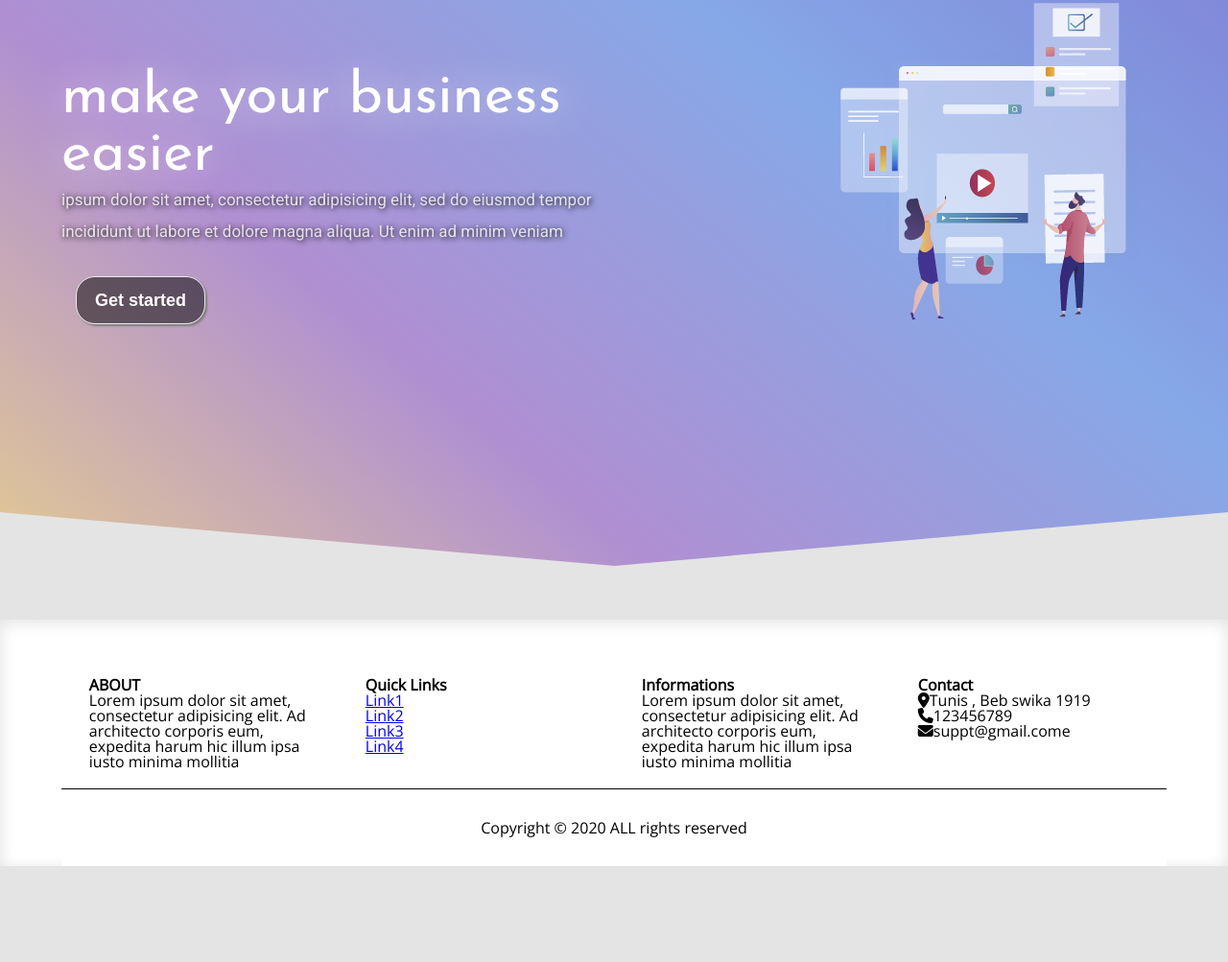
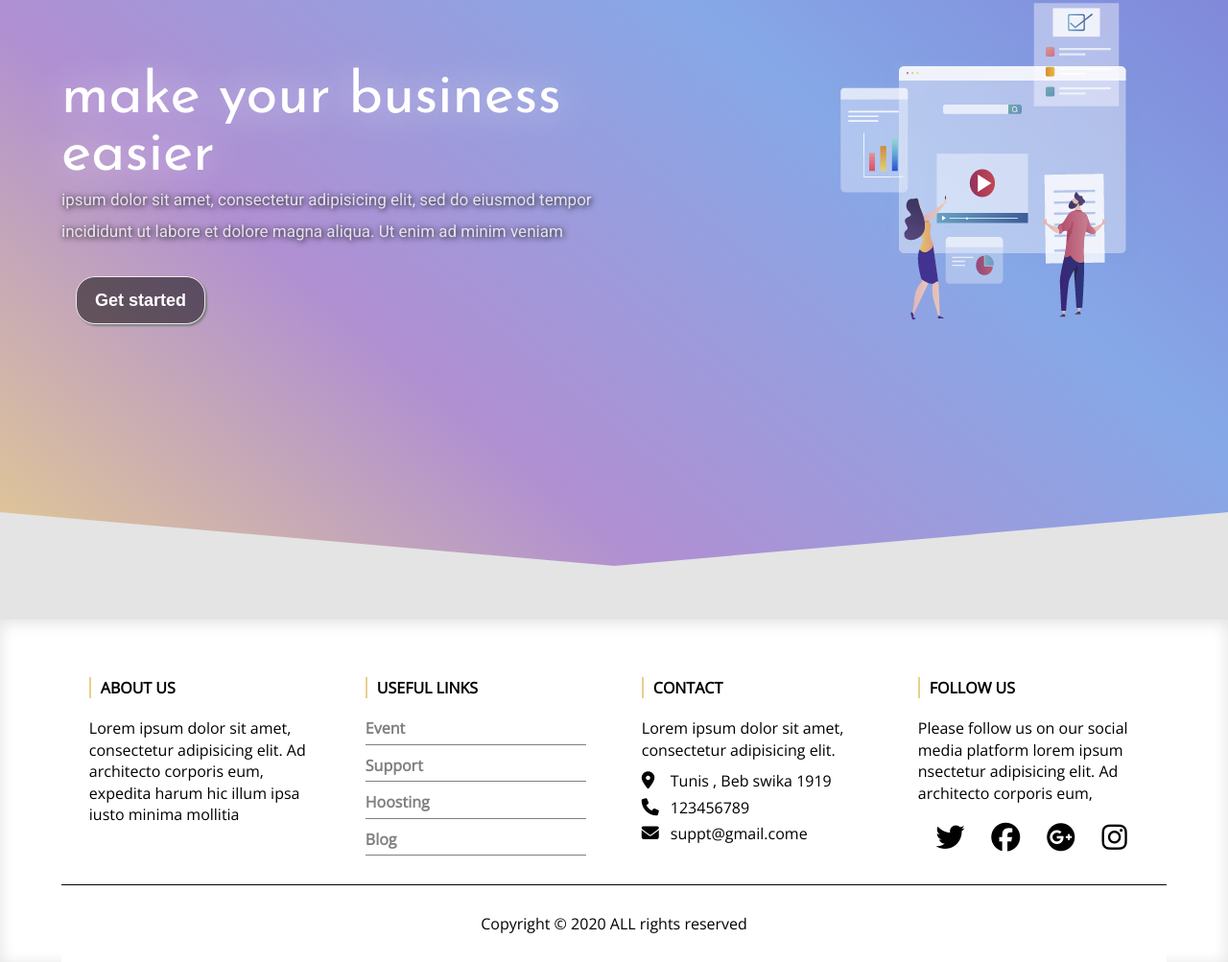
Before and after one commit to Machfar-Souhayel/User-Profile, a plain HTML site: page index.html in a window 1280 px wide. Shown: the part 154-1157 px from the top of the page at 96% size. Before the commit the page ends 1057 px from the top, so only its background shows below. Drawn offline with nearby package versions, Linux system fonts and the light colour scheme.

Commit message:
This is my last try

```diff
--- a/css/style.css
+++ b/css/style.css
@@ -318,6 +318,8 @@ footer .footer-container{
 
 footer .footer-container div{
 	width:	20%;
+	line-height: 1.4rem;
+
 }
 
 footer .footer-copyright{
@@ -333,10 +335,80 @@ footer .footer-copyright{
 }
 
 footer .footer-container div:nth-child(2) ul,
+footer .footer-container div:nth-child(3) ul,
 footer .footer-container div:nth-child(4) ul {
 	list-style: none;
 }
 
+footer .footer-social {
+	display: flex;
+	justify-content: space-around;
+}
+
+footer .footer-container > div h1{
+	border-left: 2px solid #e8cf8d;
+	margin-bottom: 20px;
+	padding-left: 10px;
+	font-weight: bold;
+}
+
+footer .footer-container .footer-black-1 p {
+	line-height: 1.4rem;
+}
+
+footer .footer-black-2 ul li {
+	border-bottom: 1px solid grey;
+	margin-bottom: 10px;
+	padding-bottom: 5px;
+	transition: .5s;
+}
+
+footer .footer-black-2 ul li:hover {
+	border-bottom: 1px solid #e8cf8d;
+}
+
+footer .footer-black-2 ul li a {
+	text-decoration: none;
+	font-weight: bold;
+	color: grey;
+	transition: 1s;
+	display: block;
+}
+
+footer .footer-black-2 ul li a:hover {
+	color: black;
+}
+
+footer .footer-black-3 ul {
+	margin-top: 10px;
+}
+
+footer .footer-black-3 ul li {
+	margin-top: 5px;
+}
+
+footer .footer-black-3 ul li i{
+	width: 20px;
+	height: 20px;
+	font-size: 18px;
+	margin-right: 10px;
+}
+
+footer .footer-black-4 ul {
+	margin-top: 20px;
+}
+
+footer .footer-black-4 ul li i{
+	width: 20px;
+	height: 20px;
+	font-size: 30px;
+	cursor: pointer;
+	transition: .5s;
+}
+
+footer .footer-black-4 ul li i:hover{
+	color: #e8cf8d;
+}
 /************************************************************************************
 									Responsive design
  ************************************************************************************/
@@ -391,20 +463,16 @@ footer .footer-container div:nth-child(4) ul {
 	#signup-anchor > div {
 		padding: 1rem 0;
 	}
+	/* Footer */
+	footer .footer-container {
+		flex-wrap: wrap;
+		justify-content: space-around;
+	}
 
-	footer .footer-container {
-		flex-direction: column;
-	}
 	footer .footer-container div{
 		margin-left: 0;
 		margin-top: 20px;
-	}
-
-	footer .footer-container {
-		align-items: center;
-	}
-	footer .footer-container div {
-		width: 80%;
+		width: 40%;
 	}
 }
 
@@ -427,6 +495,17 @@ footer .footer-container div:nth-child(4) ul {
 		justify-content: center;
 		align-items: center;
 		margin-top: 0;
+	}
+	/* Footer */
+	footer .footer-container {
+		flex-wrap: wrap;
+		justify-content: space-around;
+	}
+
+	footer .footer-container div{
+		margin-left: 0;
+		margin-top: 30px;
+		width: 80%;
 	}
 }
 
--- a/index.html
+++ b/index.html
@@ -39,29 +39,36 @@
 <!-- Footer -->
 	<footer>
 		<div class="footer-container">
-			<div>
-				<h1>ABOUT</h1>
+			<div class="footer-black-1">
+				<h1>ABOUT US</h1>
 				<p>Lorem ipsum dolor sit amet, consectetur adipisicing elit. Ad architecto corporis eum, expedita harum hic illum ipsa iusto minima mollitia</p>
 			</div>
-			<div>
-				<h1>Quick Links</h1>
+			<div class="footer-black-2">
+				<h1>USEFUL LINKS</h1>
 				<ul>
-					<li><a href="#">Link1</a></li>
-					<li><a href="#">Link2</a></li>
-					<li><a href="#">Link3</a></li>
-					<li><a href="#">Link4</a></li>
+					<li><a href="#">Event</a></li>
+					<li><a href="#">Support</a></li>
+					<li><a href="#">Hoosting</a></li>
+					<li><a href="#">Blog</a></li>
 				</ul>
 			</div>
-			<div>
-				<h1>Informations</h1>
-				<p>Lorem ipsum dolor sit amet, consectetur adipisicing elit. Ad architecto corporis eum, expedita harum hic illum ipsa iusto minima mollitia</p>
-			</div>
-			<div>
-				<h1>Contact</h1>
+			<div class="footer-black-3">
+				<h1>CONTACT</h1>
+				<p>Lorem ipsum dolor sit amet, consectetur adipisicing elit.</p>
 				<ul>
 					<li><i class="fa fa-map-marker" aria-hidden="true"></i>Tunis , Beb swika 1919</li>
 					<li><i class="fa fa-phone" aria-hidden="true"></i>123456789</li>
 					<li><i class="fa fa-envelope" aria-hidden="true"></i>suppt@gmail.come</li>
+				</ul>
+			</div>
+			<div class="footer-black-4">
+				<h1>FOLLOW US</h1>
+				<p>Please follow us on our social media platform lorem ipsum nsectetur adipisicing elit. Ad architecto corporis eum, </p>
+				<ul class="footer-social">
+					<li><i class="fab fa-twitter"></i></li>
+					<li><i class="fab fa-facebook"></i></li>
+					<li><i class="fab fa-google-plus"></i></li>
+					<li><i class="fab fa-instagram"></i></li>
 				</ul>
 			</div>
 		</div>
```
Also changed, not shown: README.md.txt (deleted).
